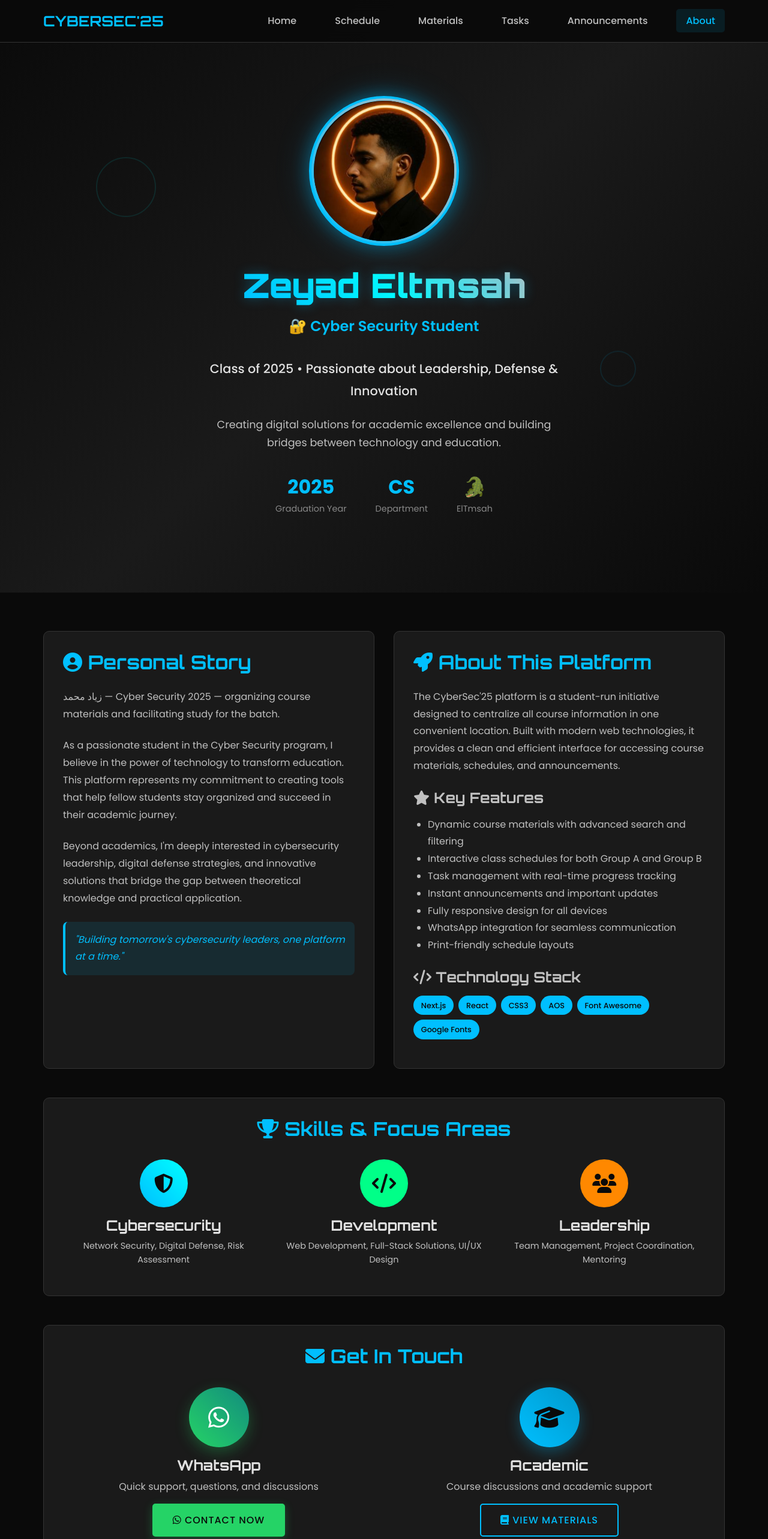
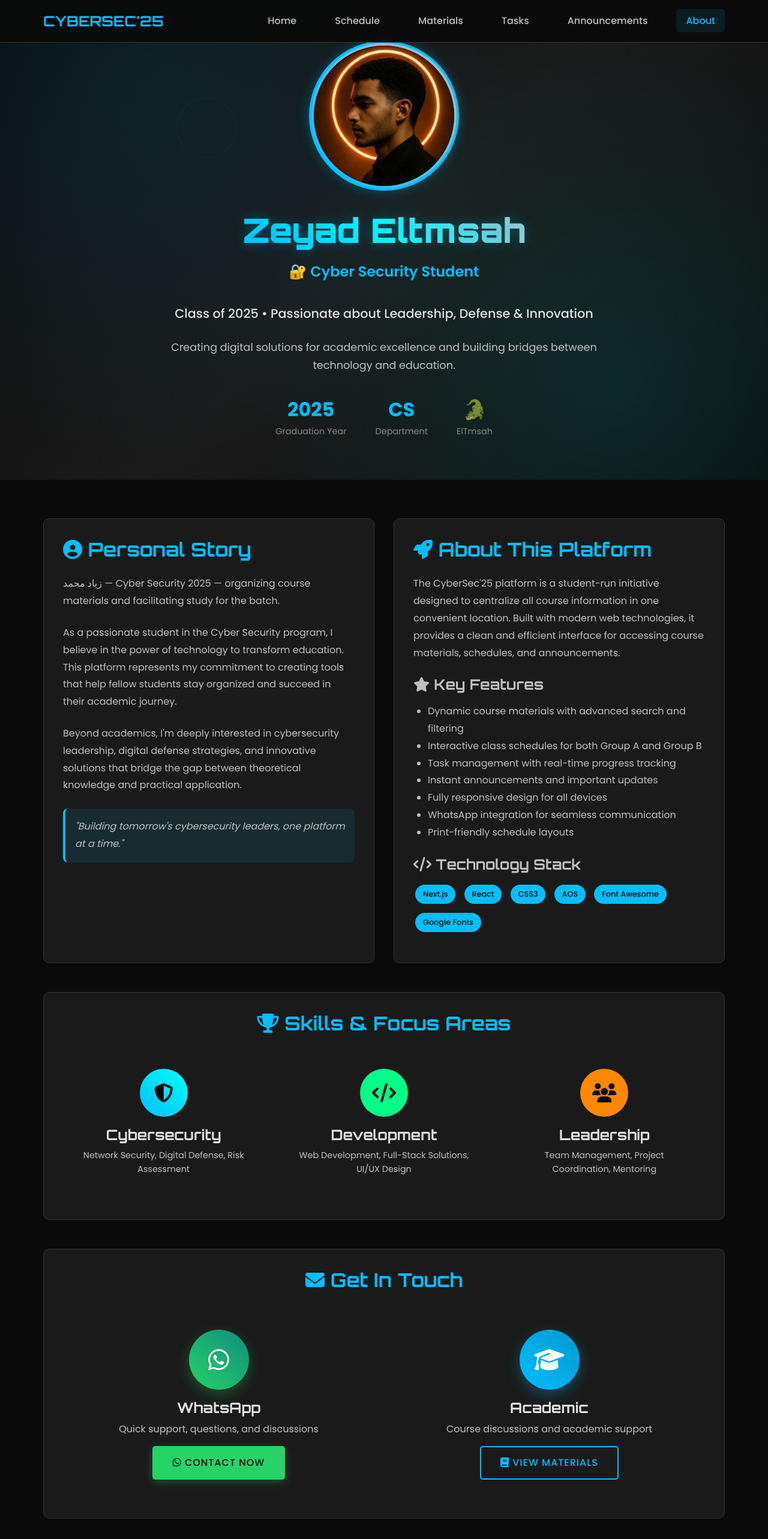
Before and after one commit to phoenixcrypto/cyberfort-platform, a Next.js app: page /about in a window 1280 px wide. Shown: the top 2566 px of the page at 60% size. Built offline with nearby package versions, Linux system fonts and the light colour scheme.

Commit message:
Enhance About page with improved design, animations, and new sections

```diff
--- a/pages/about.js
+++ b/pages/about.js
@@ -21,32 +21,20 @@ export default function About() {
 
       <main>
         {/* Hero Profile Section */}
-        <section className="page-header" style={{
-          background: 'linear-gradient(135deg, var(--bg-primary) 0%, var(--bg-secondary) 50%, var(--bg-primary) 100%)',
-          position: 'relative',
-          overflow: 'hidden'
-        }}>
+        <section className="about-hero">
           <div className="container" style={{ position: 'relative', zIndex: 2 }}>
             {/* Animated Background Elements */}
-            <div style={{
-              position: 'absolute',
+            <div className="floating-element" style={{
               top: '20%',
               left: '10%',
               width: '100px',
-              height: '100px',
-              border: '2px solid rgba(0, 255, 255, 0.1)',
-              borderRadius: '50%',
-              animation: 'float 6s ease-in-out infinite'
+              height: '100px'
             }}></div>
-            <div style={{
-              position: 'absolute',
+            <div className="floating-element" style={{
               top: '60%',
               right: '15%',
               width: '60px',
-              height: '60px',
-              border: '2px solid rgba(0, 191, 255, 0.1)',
-              borderRadius: '50%',
-              animation: 'float 8s ease-in-out infinite reverse'
+              height: '60px'
             }}></div>
 
             <div style={{
@@ -59,24 +47,8 @@ export default function About() {
               padding: '4rem 0'
             }}>
               {/* Profile Image with Enhanced Styling */}
-              <div style={{
-                position: 'relative',
-                width: '250px',
-                height: '250px',
-                borderRadius: '50%',
-                border: '4px solid var(--neon-blue)',
-                boxShadow: '0 0 30px rgba(0, 191, 255, 0.4), 0 0 60px rgba(0, 191, 255, 0.2)',
-                overflow: 'hidden',
-                background: 'linear-gradient(45deg, var(--neon-blue), var(--accent-silver))',
-                padding: '4px'
-              }}>
-                <div style={{
-                  width: '100%',
-                  height: '100%',
-                  borderRadius: '50%',
-                  overflow: 'hidden',
-                  background: 'var(--bg-primary)'
-                }}>
+              <div className="profile-image-container">
+                <div className="profile-image-inner">
                   <Image
                     src="/assets/images/profile.jpg"
                     alt="Zeyad Eltmsah Profile Picture"
@@ -92,17 +64,7 @@ export default function About() {
 
               {/* Name with Gradient Effect */}
               <div data-aos="fade-up" data-aos-delay="200">
-                <h1 style={{
-                  background: 'linear-gradient(45deg, var(--neon-blue), #00FFFF, var(--accent-silver))',
-                  WebkitBackgroundClip: 'text',
-                  WebkitTextFillColor: 'transparent',
-                  backgroundClip: 'text',
-                  fontWeight: '900',
-                  fontSize: '3.5rem',
-                  margin: '0',
-                  fontFamily: 'Orbitron, monospace',
-                  textShadow: '0 0 20px rgba(0, 191, 255, 0.3)'
-                }}>
+                <h1 className="gradient-text">
                   Zeyad Eltmsah
                 </h1>
 
@@ -199,14 +161,8 @@ export default function About() {
                     and innovative solutions that bridge the gap between theoretical knowledge and practical application.
                   </p>
 
-                  <div style={{
-                    background: 'rgba(0, 191, 255, 0.1)',
-                    padding: '1rem',
-                    borderRadius: '8px',
-                    borderLeft: '4px solid var(--neon-blue)',
-                    marginTop: '1rem'
-                  }}>
-                    <p style={{ margin: 0, fontStyle: 'italic', color: 'var(--neon-blue)' }}>
+                  <div className="quote-box">
+                    <p style={{ margin: 0 }}>
                       "Building tomorrow's cybersecurity leaders, one platform at a time."
                     </p>
                   </div>
@@ -249,14 +205,7 @@ export default function About() {
                     marginBottom: '1rem'
                   }}>
                     {['Next.js', 'React', 'CSS3', 'AOS', 'Font Awesome', 'Google Fonts'].map((tech) => (
-                      <span key={tech} style={{
-                        background: 'var(--neon-blue)',
-                        color: 'var(--bg-primary)',
-                        padding: '0.3rem 0.8rem',
-                        borderRadius: '20px',
-                        fontSize: '0.8rem',
-                        fontWeight: '500'
-                      }}>
+                      <span key={tech} className="tech-badge">
                         {tech}
                       </span>
                     ))}
@@ -272,18 +221,9 @@ export default function About() {
               </h3>
 
               <div className="grid grid-3">
-                <div style={{ textAlign: 'center' }}>
-                  <div style={{
-                    width: '80px',
-                    height: '80px',
-                    borderRadius: '50%',
-                    background: 'linear-gradient(45deg, var(--neon-blue), #00FFFF)',
-                    margin: '0 auto 1rem',
-                    display: 'flex',
-                    alignItems: 'center',
-                    justifyContent: 'center',
-                    fontSize: '2rem',
-                    color: 'var(--bg-primary)'
+                <div className="skill-card">
+                  <div className="skill-icon" style={{
+                    background: 'linear-gradient(45deg, var(--neon-blue), #00FFFF)'
                   }}>
                     <i className="fas fa-shield-alt"></i>
                   </div>
@@ -293,18 +233,9 @@ export default function About() {
                   </p>
                 </div>
 
-                <div style={{ textAlign: 'center' }}>
-                  <div style={{
-                    width: '80px',
-                    height: '80px',
-                    borderRadius: '50%',
-                    background: 'linear-gradient(45deg, var(--success-green), #00FF88)',
-                    margin: '0 auto 1rem',
-                    display: 'flex',
-                    alignItems: 'center',
-                    justifyContent: 'center',
-                    fontSize: '2rem',
-                    color: 'var(--bg-primary)'
+                <div className="skill-card">
+                  <div className="skill-icon" style={{
+                    background: 'linear-gradient(45deg, var(--success-green), #00FF88)'
                   }}>
                     <i className="fas fa-code"></i>
                   </div>
@@ -314,18 +245,9 @@ export default function About() {
                   </p>
                 </div>
 
-                <div style={{ textAlign: 'center' }}>
-                  <div style={{
-                    width: '80px',
-                    height: '80px',
-                    borderRadius: '50%',
-                    background: 'linear-gradient(45deg, var(--warning-orange), #FF8800)',
-                    margin: '0 auto 1rem',
-                    display: 'flex',
-                    alignItems: 'center',
-                    justifyContent: 'center',
-                    fontSize: '2rem',
-                    color: 'var(--bg-primary)'
+                <div className="skill-card">
+                  <div className="skill-icon" style={{
+                    background: 'linear-gradient(45deg, var(--warning-orange), #FF8800)'
                   }}>
                     <i className="fas fa-users"></i>
                   </div>
@@ -344,18 +266,9 @@ export default function About() {
               </h3>
 
               <div className="grid grid-2">
-                <div style={{ textAlign: 'center' }}>
-                  <div style={{
-                    width: '100px',
-                    height: '100px',
-                    borderRadius: '50%',
+                <div className="contact-card">
+                  <div className="contact-icon" style={{
                     background: 'linear-gradient(45deg, #25D366, #128C7E)',
-                    margin: '0 auto 1rem',
-                    display: 'flex',
-                    alignItems: 'center',
-                    justifyContent: 'center',
-                    fontSize: '2.5rem',
-                    color: 'white',
                     boxShadow: '0 8px 25px rgba(37, 211, 102, 0.3)'
                   }}>
                     <i className="fab fa-whatsapp"></i>
@@ -379,18 +292,9 @@ export default function About() {
                   </a>
                 </div>
 
-                <div style={{ textAlign: 'center' }}>
-                  <div style={{
-                    width: '100px',
-                    height: '100px',
-                    borderRadius: '50%',
+                <div className="contact-card">
+                  <div className="contact-icon" style={{
                     background: 'linear-gradient(45deg, var(--neon-blue), #0099CC)',
-                    margin: '0 auto 1rem',
-                    display: 'flex',
-                    alignItems: 'center',
-                    justifyContent: 'center',
-                    fontSize: '2.5rem',
-                    color: 'var(--bg-primary)',
                     boxShadow: '0 8px 25px rgba(0, 191, 255, 0.3)'
                   }}>
                     <i className="fas fa-graduation-cap"></i>
@@ -472,30 +376,6 @@ export default function About() {
 
       <Footer />
       <WhatsAppButton />
-
-      <style jsx>{`
-        @keyframes float {
-          0%, 100% { transform: translateY(0px); }
-          50% { transform: translateY(-20px); }
-        }
-
-        @keyframes pulse {
-          0%, 100% { opacity: 0.3; transform: scale(1); }
-          50% { opacity: 0.1; transform: scale(1.1); }
-        }
-
-        @media (max-width: 768px) {
-          .grid-3 {
-            grid-template-columns: 1fr;
-            gap: 2rem;
-          }
-
-          .grid-2 {
-            grid-template-columns: 1fr;
-            gap: 2rem;
-          }
-        }
-      `}</style>
     </>
   )
 }
--- a/styles/globals.css
+++ b/styles/globals.css
@@ -346,3 +346,231 @@ a:hover {
     box-shadow: none !important;
   }
 }
+
+/* Custom Animations for About Page */
+@keyframes float {
+  0%, 100% {
+    transform: translateY(0px);
+    opacity: 0.3;
+  }
+  50% {
+    transform: translateY(-20px);
+    opacity: 0.1;
+  }
+}
+
+@keyframes pulse {
+  0%, 100% {
+    opacity: 0.3;
+    transform: scale(1);
+  }
+  50% {
+    opacity: 0.1;
+    transform: scale(1.1);
+  }
+}
+
+@keyframes glow {
+  0%, 100% {
+    box-shadow: 0 0 20px rgba(0, 191, 255, 0.3);
+  }
+  50% {
+    box-shadow: 0 0 40px rgba(0, 191, 255, 0.6);
+  }
+}
+
+/* Enhanced About Page Styles */
+.about-hero {
+  background: linear-gradient(135deg, var(--bg-primary) 0%, var(--bg-secondary) 50%, var(--bg-primary) 100%);
+  position: relative;
+  overflow: hidden;
+  min-height: 100vh;
+  display: flex;
+  align-items: center;
+  justify-content: center;
+}
+
+.about-hero::before {
+  content: '';
+  position: absolute;
+  top: 0;
+  left: 0;
+  right: 0;
+  bottom: 0;
+  background: radial-gradient(circle at 20% 20%, rgba(0, 191, 255, 0.1) 0%, transparent 50%),
+              radial-gradient(circle at 80% 80%, rgba(0, 255, 255, 0.1) 0%, transparent 50%);
+  animation: pulse 8s ease-in-out infinite;
+}
+
+.profile-image-container {
+  position: relative;
+  width: 250px;
+  height: 250px;
+  border-radius: 50%;
+  border: 4px solid var(--neon-blue);
+  box-shadow: 0 0 30px rgba(0, 191, 255, 0.4), 0 0 60px rgba(0, 191, 255, 0.2);
+  overflow: hidden;
+  background: linear-gradient(45deg, var(--neon-blue), var(--accent-silver));
+  padding: 4px;
+  animation: glow 3s ease-in-out infinite;
+}
+
+.profile-image-inner {
+  width: 100%;
+  height: 100%;
+  border-radius: 50%;
+  overflow: hidden;
+  background: var(--bg-primary);
+}
+
+.gradient-text {
+  background: linear-gradient(45deg, var(--neon-blue), #00FFFF, var(--accent-silver));
+  -webkit-background-clip: text;
+  -webkit-text-fill-color: transparent;
+  background-clip: text;
+  font-weight: 900;
+  font-size: 3.5rem;
+  margin: 0;
+  font-family: 'Orbitron', monospace;
+  text-shadow: 0 0 20px rgba(0, 191, 255, 0.3);
+}
+
+.floating-element {
+  position: absolute;
+  border: 2px solid rgba(0, 255, 255, 0.1);
+  border-radius: 50%;
+  animation: float 6s ease-in-out infinite;
+}
+
+.floating-element:nth-child(2) {
+  animation-delay: -3s;
+  animation-direction: reverse;
+}
+
+.tech-badge {
+  background: var(--neon-blue);
+  color: var(--bg-primary);
+  padding: 0.3rem 0.8rem;
+  border-radius: 20px;
+  font-size: 0.8rem;
+  font-weight: 500;
+  display: inline-block;
+  margin: 0.2rem;
+}
+
+.skill-card {
+  text-align: center;
+  padding: 1.5rem;
+  border-radius: 10px;
+  transition: all 0.3s ease;
+}
+
+.skill-card:hover {
+  transform: translateY(-5px);
+  box-shadow: 0 10px 30px rgba(0, 191, 255, 0.2);
+}
+
+.skill-icon {
+  width: 80px;
+  height: 80px;
+  border-radius: 50%;
+  margin: 0 auto 1rem;
+  display: flex;
+  align-items: center;
+  justify-content: center;
+  font-size: 2rem;
+  color: var(--bg-primary);
+}
+
+.contact-card {
+  text-align: center;
+  padding: 2rem;
+  border-radius: 15px;
+  transition: all 0.3s ease;
+}
+
+.contact-card:hover {
+  transform: translateY(-5px);
+  box-shadow: 0 15px 40px rgba(0, 191, 255, 0.2);
+}
+
+.contact-icon {
+  width: 100px;
+  height: 100px;
+  border-radius: 50%;
+  margin: 0 auto 1rem;
+  display: flex;
+  align-items: center;
+  justify-content: center;
+  font-size: 2.5rem;
+  color: white;
+  box-shadow: 0 8px 25px rgba(0, 0, 0, 0.3);
+}
+
+.quote-box {
+  background: rgba(0, 191, 255, 0.1);
+  padding: 1rem;
+  border-radius: 8px;
+  border-left: 4px solid var(--neon-blue);
+  margin-top: 1rem;
+  font-style: italic;
+  color: var(--neon-blue);
+}
+
+/* Responsive Design for About Page */
+@media (max-width: 768px) {
+  .about-hero {
+    min-height: 80vh;
+    padding: 2rem 0;
+  }
+
+  .profile-image-container {
+    width: 200px;
+    height: 200px;
+  }
+
+  .gradient-text {
+    font-size: 2.5rem;
+  }
+
+  .floating-element {
+    display: none;
+  }
+
+  .skill-card {
+    padding: 1rem;
+  }
+
+  .contact-card {
+    padding: 1.5rem;
+  }
+
+  .contact-icon {
+    width: 80px;
+    height: 80px;
+    font-size: 2rem;
+  }
+}
+
+@media (max-width: 480px) {
+  .gradient-text {
+    font-size: 2rem;
+  }
+
+  .profile-image-container {
+    width: 150px;
+    height: 150px;
+  }
+
+  .skill-icon {
+    width: 60px;
+    height: 60px;
+    font-size: 1.5rem;
+  }
+
+  .contact-icon {
+    width: 70px;
+    height: 70px;
+    font-size: 1.8rem;
+  }
+}
```
